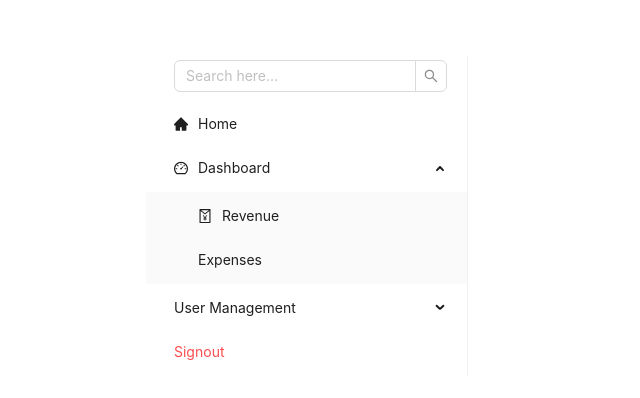
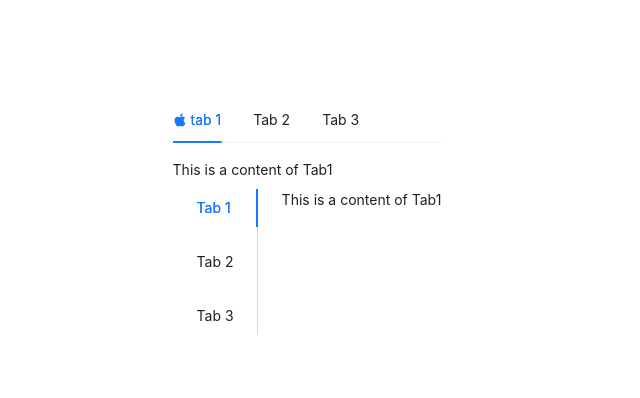
Before and after one commit to Cong-Sinh/sink_Ant-Design, a React (Create React App) app: page / in a window 1280 px wide. Shown: the part 184-582 px from the top of the page, without its empty margins (333-973 px from the left). Built offline with nearby package versions, Linux system fonts and the light colour scheme.

Commit message:
tab 1-2-3

```diff
--- a/src/App.js
+++ b/src/App.js
@@ -1,10 +1,10 @@
 import {
+  AppleFilled,
   DashboardOutlined,
   HomeFilled,
   RedEnvelopeOutlined,
 } from "@ant-design/icons";
-import { Input, Menu, Space, Typography } from "antd";
-const { Text, Link, Paragraph } = Typography;
+import { Input, Menu, Space, Tabs, Typography } from "antd";
 function App() {
   return (
     <div className="App">
@@ -18,49 +18,36 @@ function App() {
         }}
       >
         <Space direction="vertical">
-          <Menu
-            mode="inline"
-            defaultOpenKeys={["dashboard"]}
-            items={[
-              {
-                label: (
-                  <Input.Search placeholder="Search here..."></Input.Search>
-                ),
-                key: "search",
-              },
-              {
-                label: "Home",
-                key: "home",
-                icon: <HomeFilled />,
-              },
-              {
-                label: "Dashboard",
-                key: "dashboard",
-                icon: <DashboardOutlined />,
-                children: [
-                  {
-                    label: "Revenue",
-                    key: "rev",
-                    icon: <RedEnvelopeOutlined />,
-                  },
-                  { label: "Expenses", key: "exp" },
-                ],
-              },
-              {
-                label: "User Management",
-                key: "um",
-                children: [
-                  { label: "Edit Profile", key: "ep" },
-                  { label: "Switch Account", key: "sa" },
-                ],
-              },
-              {
-                label: "Signout",
-                key: "signout",
-                danger: true,
-              },
-            ]}
-          ></Menu>
+          <Tabs>
+            <Tabs.TabPane
+              tab={
+                <span>
+                  <AppleFilled /> tab 1
+                </span>
+              }
+              key="tab1"
+            >
+              <div> This is a content of Tab1</div>
+            </Tabs.TabPane>
+            <Tabs.TabPane tab="Tab 2" key="tab2">
+              <div> This is a content of Tab1</div>
+            </Tabs.TabPane>
+            <Tabs.TabPane tab="Tab 3" key="tab3">
+              <div> sfsdf</div>
+            </Tabs.TabPane>
+          </Tabs>
+
+          <Tabs defaultActiveKey="tab1" tabPosition="left">
+            <Tabs.TabPane tab="Tab 1" key="tab1">
+              <div> This is a content of Tab1</div>
+            </Tabs.TabPane>
+            <Tabs.TabPane tab="Tab 2" key="tab2">
+              <div> This is a content of Tab1</div>
+            </Tabs.TabPane>
+            <Tabs.TabPane tab="Tab 3" key="tab3">
+              <div> sfsdf</div>
+            </Tabs.TabPane>
+          </Tabs>
         </Space>
       </header>
     </div>
```
